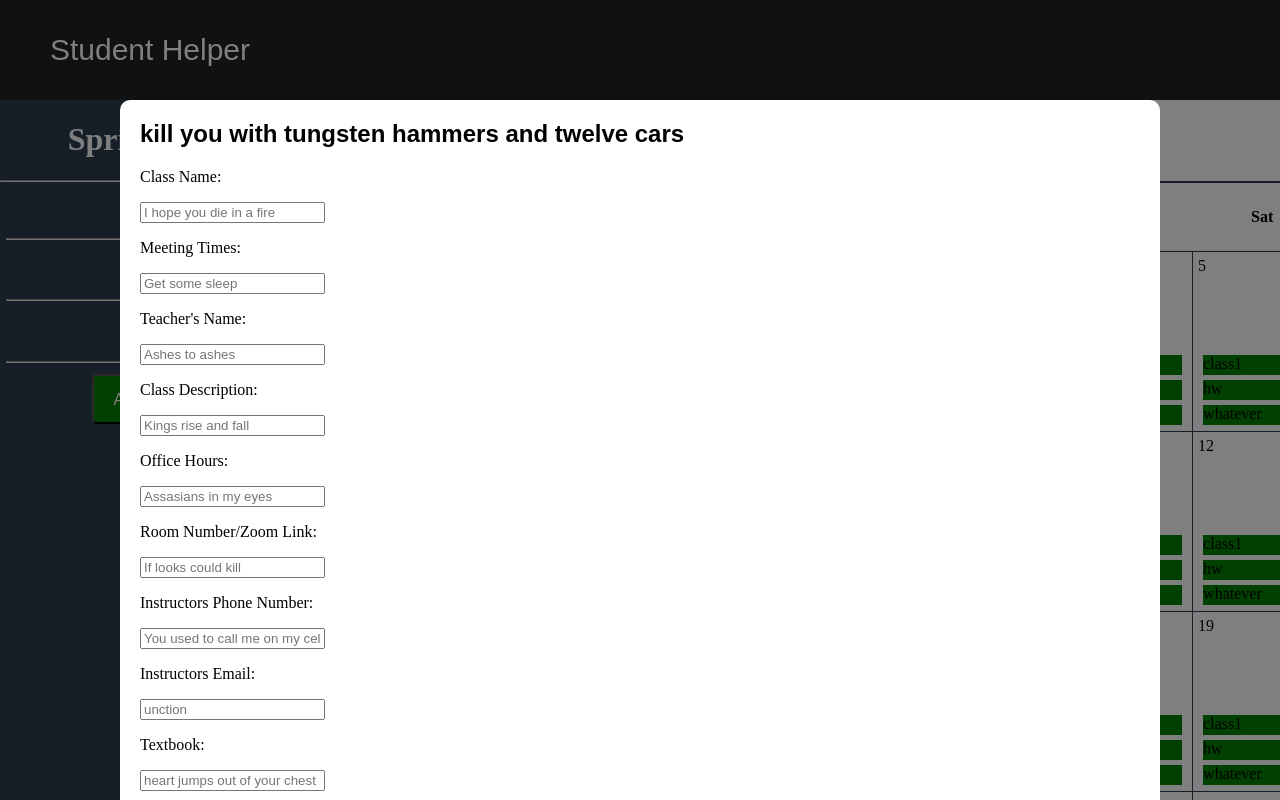
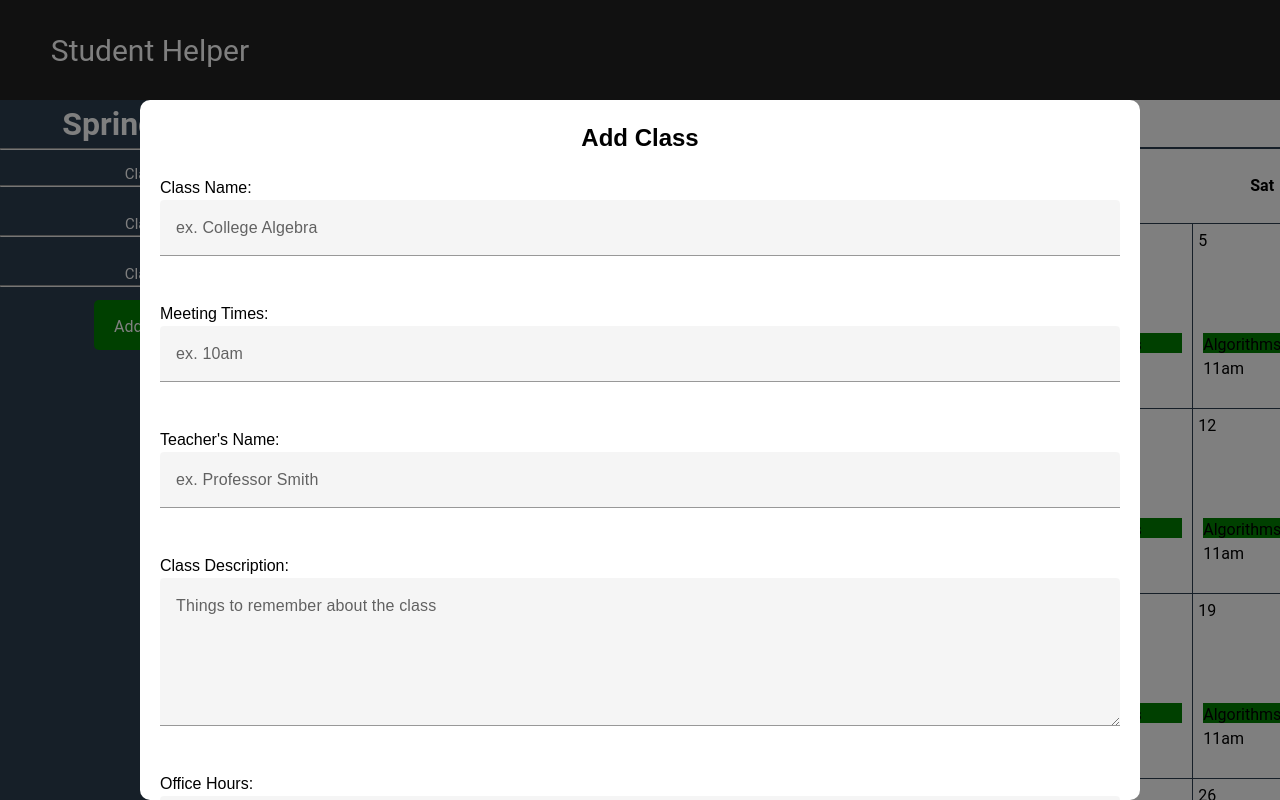
Before and after one commit to ucmo-cs/s25-class-org-platform, a Vue app in the folder FrontEnd/frontend/: page / in a window 1280 px wide. Both pictures are taken after a click on the button "Add Class". Built offline with nearby package versions, Linux system fonts and the light colour scheme.

Commit message:
Modal changes

```diff
--- a/FrontEnd/frontend/package.json
+++ b/FrontEnd/frontend/package.json
@@ -9,8 +9,11 @@
     "preview": "vite preview"
   },
   "dependencies": {
+    "@vuepic/vue-datepicker": "^11.0.2",
+    "sass": "^1.86.3",
     "vue": "^3.5.13",
-    "vue-router": "^4.5.0"
+    "vue-router": "^4.5.0",
+    "vuetify": "^3.8.1"
   },
   "devDependencies": {
     "@vitejs/plugin-vue": "^5.2.1",
--- a/FrontEnd/frontend/src/components/Calendar.vue
+++ b/FrontEnd/frontend/src/components/Calendar.vue
@@ -40,7 +40,7 @@
         currentYear: new Date().getFullYear(),
         daysOfWeek: ["Sun", "Mon", "Tue", "Wed", "Thu", "Fri", "Sat"],
         weeks: this.updateCalendar(new Date().getMonth() + 1, new Date().getFullYear()),
-        events: ["class1", "hw", "whatever"]
+        events: ["Algorithms 11am"]
       };
     },
     methods: {
@@ -192,6 +192,7 @@
       justify-content: center;
       margin-left: 5%;
       margin-right: 5%;
+      padding-bottom: 250px;
     }
     .calendar_button {
       background: none;
--- a/FrontEnd/frontend/src/components/Modal.vue
+++ b/FrontEnd/frontend/src/components/Modal.vue
@@ -1,46 +1,64 @@
+<script>
+    import { VDateInput } from 'vuetify/labs/VDateInput'
+
+    export default {
+        components: {
+        VDateInput,
+    },
+    data() {
+        return {
+            startDate: null,
+            endDate: null,
+        }
+    },
+}
+</script>
+
+
 <template>
     <div class="backdrop">
         <div class="modal">
             <div class="modal-header">
-                kill you with tungsten hammers and twelve cars
+                Add Class
             </div>
             <div class="modal-body">
                 <p>Class Name:</p>
-                <input placeholder="I hope you die in a fire" />
+                <v-text-field label="ex. College Algebra"></v-text-field>
                 <br>
                 <p>Meeting Times:</p>
-                <input placeholder="Get some sleep"/>
+                <v-text-field label="ex. 10am"></v-text-field>
                 <br>
                 <p>Teacher's Name:</p>
-                <input placeholder="Ashes to ashes"/>
+                <v-text-field label="ex. Professor Smith"></v-text-field>
                 <br>
                 <p>Class Description:</p>
-                <input placeholder="Kings rise and fall"/>
+                <v-textarea label="Things to remember about the class"></v-textarea>
                 <br>
                 <p>Office Hours:</p>
-                <input placeholder="Assasians in my eyes"/>
+                <v-text-field label="ex. 10am-11am"></v-text-field>
                 <br>
                 <p>Room Number/Zoom Link:</p>
-                <input placeholder="If looks could kill"/>
+                <v-text-field label="ex. Room 202"></v-text-field>
                 <br>
                 <p>Instructors Phone Number:</p>
-                <input placeholder="You used to call me on my cellphone"/>
+                <v-text-field label="ex. 816-999-9999"></v-text-field>
                 <br>
                 <p>Instructors Email:</p>
-                <input placeholder="unction"/>
+                <v-text-field label="smith@email.com"></v-text-field>
                 <br>
                 <p>Textbook:</p>
-                <input placeholder="heart jumps out of your chest"/>
+                <v-text-field label="Link to textbook here"></v-text-field>
                 <br>
                 <p>Start Date:</p>
-                <input placeholder="Wake up, its the first of the month"/>
+                <v-date-input label="Date input"></v-date-input>
                 <br>
                 <p>End Date:</p>
-                <input placeholder="Chains are off"/>
+                <v-date-input label="Date input"></v-date-input>
                 <br>
             </div>
             <div class="modal-footer">
-                <button @click="$emit('close')">Close</button>
+                <button class="submit_button">Submit</button>
+                <button class="close_button" @click="$emit('close')">Close</button>
             </div>
         </div>
     </div>
@@ -72,7 +90,7 @@
         bottom: 20px;
         left: 20px;
         right: 20px;
-        font-family: "Comic Sans MS", "Comic Sans", cursive;
+        text-align: right;
     }
 
     .modal-header {
@@ -81,9 +99,33 @@
         font-size: x-large;
         font-weight: bold;
         font-family: Arial, Helvetica, sans-serif;
+        text-align: center;
 
     }
     .modal-body {
         margin: 20px 0;
+        text-align: left;
+        font-family: Arial, Helvetica, sans-serif;
+    }
+    .submit_button {
+        background-color: green;
+        color: white;
+        text-decoration: none;
+        font-size: 16px;
+        border-radius: 5px;
+        cursor: pointer;
+        padding: 10px;
+    }
+    .close_button {
+        background-color: red;
+        color: white;
+        text-decoration: none;
+        font-size: 16px;
+        border-radius: 5px;
+        cursor: pointer;
+        padding: 10px;
+    }
+    .date_input {
+        text-align: left;
     }
 </style>
--- a/FrontEnd/frontend/src/main.js
+++ b/FrontEnd/frontend/src/main.js
@@ -1,6 +1,21 @@
+import { createApp } from 'vue'
+import App from './App.vue'
 import router from './router/router.js';
 
-import { createApp } from 'vue'
-import App from './App.vue'
+import 'vuetify/styles'
+import { createVuetify } from 'vuetify';
+import * as components from 'vuetify/components'
+import * as directives from 'vuetify/directives'
+import * as labs from 'vuetify/labs/components'
 
-createApp(App).use(router).mount('#app')
+
+
+const vuetify = createVuetify({
+    components: {
+      ...components,
+      ...labs,
+    },
+    directives,
+  })
+
+createApp(App).use(router).use(vuetify).mount('#app')
```
Also changed, not shown: 1 other file (tests, documents, lock files or other folders).
